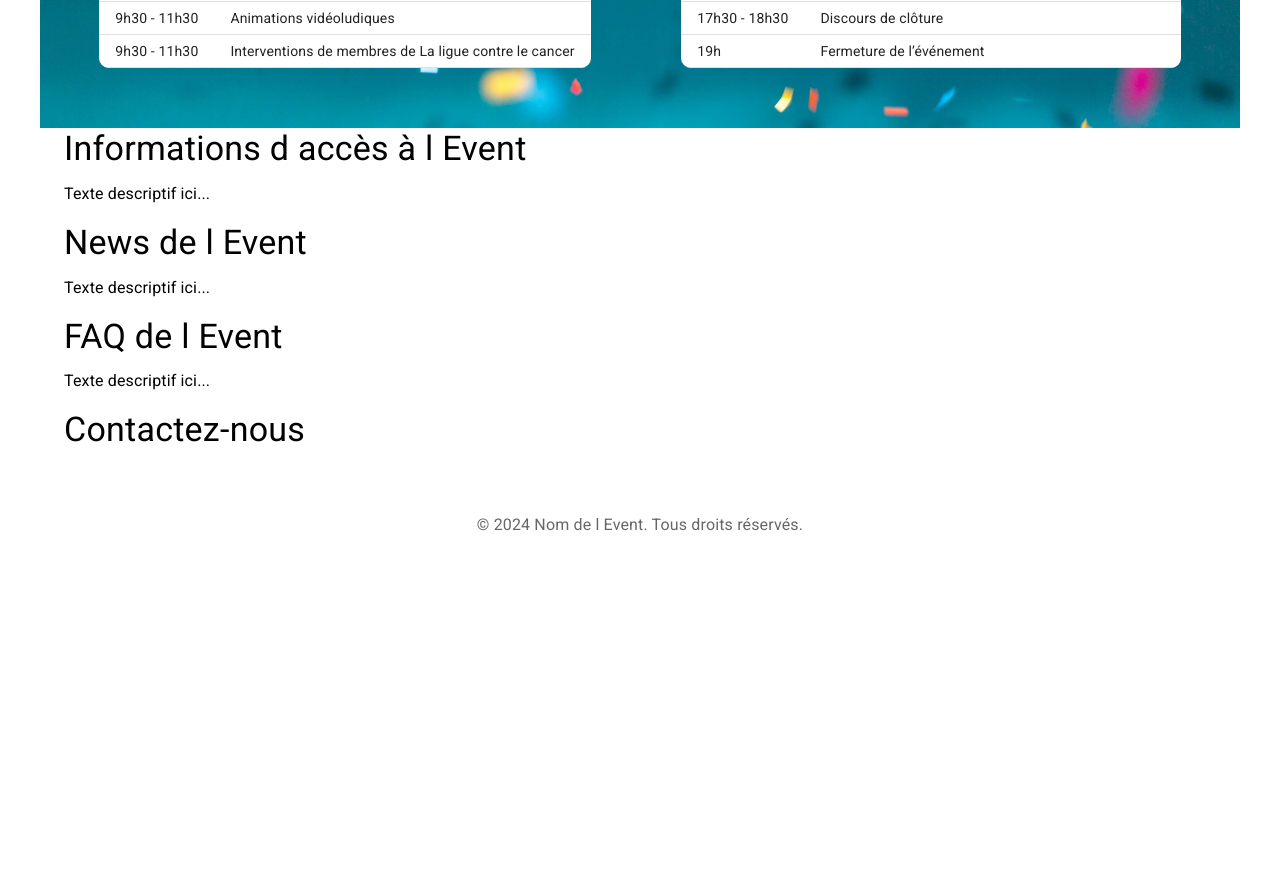
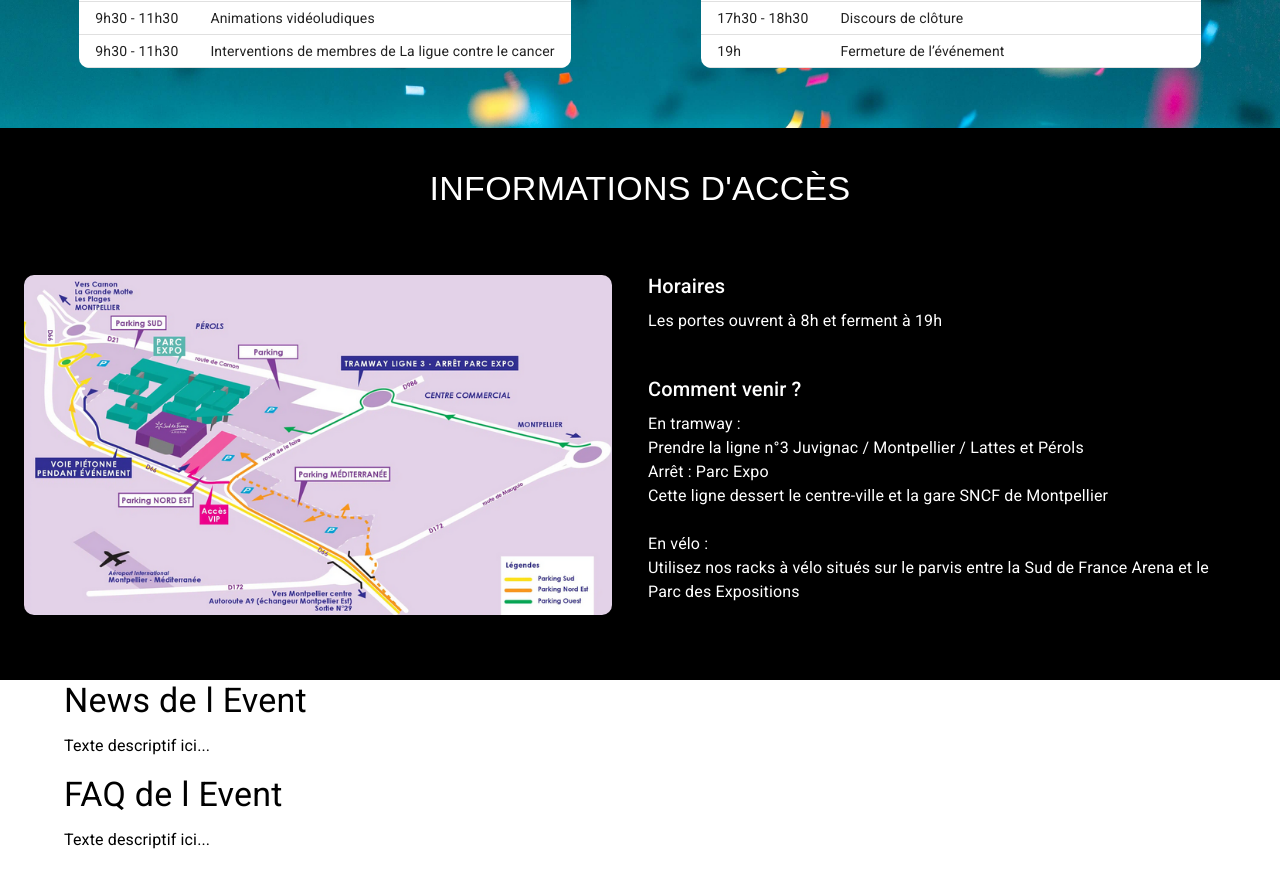
Before and after one commit to FischKevin/Studi-LandingPage, a React (Vite) app: page / in a window 1280 px wide. Shown: the part 1200-2073 px from the top of the page. Before the commit the page ends 1787 px from the top, so only its background shows below. Built offline with nearby package versions, Linux system fonts and the light colour scheme; a web font is replaced by a local one.

Commit message:
AccessInfo.jsx done

```diff
--- a/src/components/Base/Navbar.jsx
+++ b/src/components/Base/Navbar.jsx
@@ -24,9 +24,10 @@ function Navbar() {
   return (
     <AppBar className='navbar'
       position="fixed"
-      sx={{ transition: '0.3s', ...(shrink && { padding: '10px 0' }) }}
+      maxWidth="1440px"
+      sx={{  transition: '0.3s', ...(shrink && { padding: '10px 0' }) }}
     >
-      <Toolbar sx={{ marginBottom: '30px', paddingTop: '20px', minHeight: shrink ? '56px' : '64px' }}>
+      <Toolbar sx={{  marginBottom: '30px', paddingTop: '20px', minHeight: shrink ? '56px' : '64px' }}>
         <Box sx={{ flexGrow: 1, display: 'flex', justifyContent: 'center' }}>
           <img
             src="/logo_text.png"
--- a/src/components/landingPage/AccessInfo.jsx
+++ b/src/components/landingPage/AccessInfo.jsx
@@ -1,13 +1,37 @@
-import { Typography, Container } from '@mui/material';
+import React from 'react';
+import { Typography, Box, Container } from '@mui/material';
 
 function AccessInfo() {
   return (
-    <Container maxWidth="lg">
-      {/* Section Descriptive */}
-      <Typography variant="h4" component="h2" gutterBottom>
-        Informations d accès à l Event
+    <Container maxWidth="full" sx={{ backgroundColor: 'black', color: 'white', padding: '40px 20px' }}>
+      {/* Titre */}
+      <Typography variant="h4" component="h2" gutterBottom sx={{ textAlign: 'center', fontFamily: 'Agency FB V2, Arial' }}>
+        INFORMATIONS D&apos;ACCÈS
       </Typography>
-      <Typography paragraph>Texte descriptif ici...</Typography>
+
+      {/* Conteneur des colonnes */}
+      <Box sx={{ display: 'flex', flexDirection: { xs: 'column', md: 'row' }, gap: 2, marginTop:'40px' }}>
+        {/* Colonne 1: Plan */}
+        <Box sx={{ flex: 1, display: 'flex', justifyContent: 'center', alignItems: 'center' }}>
+          {/* Utilisation de la capture d'écran du plan */}
+          <img src="/plan.PNG" alt="Plan d'accès" style={{ maxWidth: '100%', borderRadius: '10px', maxHeight: '500px', objectFit: 'cover' }} />
+        </Box>
+
+        {/* Colonne 2: Texte */}
+        <Box sx={{ flex: 1, margin: '20px'}}>
+          <Typography variant="h6" gutterBottom>Horaires</Typography>
+          <Typography marginBottom={'40px'}>Les portes ouvrent à 8h et ferment à 19h</Typography>
+          <Typography variant="h6" gutterBottom>Comment venir ?</Typography>
+          <Typography paragraph>
+            En tramway :<br/>
+            Prendre la ligne n°3 Juvignac / Montpellier / Lattes et Pérols<br/>
+            Arrêt : Parc Expo<br/>
+            Cette ligne dessert le centre-ville et la gare SNCF de Montpellier<br/><br/>
+            En vélo :<br/>
+            Utilisez nos racks à vélo situés sur le parvis entre la Sud de France Arena et le Parc des Expositions
+          </Typography>
+        </Box>
+      </Box>
     </Container>
   );
 }
--- a/src/components/landingPage/Planning.jsx
+++ b/src/components/landingPage/Planning.jsx
@@ -4,7 +4,7 @@ import backgroundImage from '/jason-leung-Xaanw0s0pMk-unsplash.jpg';
 
 function Planning() {
   return (
-    <Container maxWidth="lg" sx={{ backgroundImage: `url(${backgroundImage})`, color: 'white', textAlign: 'center', padding: '40px', backgroundSize: 'cover' }}>
+    <Container maxWidth="full" sx={{ backgroundImage: `url(${backgroundImage})`, color: 'white', textAlign: 'center', padding: '40px', backgroundSize: 'cover' }}>
       {/* Titre du planning */}
       <Box sx={{ display: 'inline-block', margin: '0 auto', backgroundColor: 'transparent' }}>
         <Typography variant="h4" component="h2" gutterBottom sx={{ textShadow:'0px 8px 10px rgba(0, 0, 0, 0.4)', backgroundColor: 'transparent', fontFamily: 'Agency FB V2, Arial', fontWeight:'bold', marginBottom: '20px' }}>
```
Also changed, not shown: public/plan.PNG (added).
